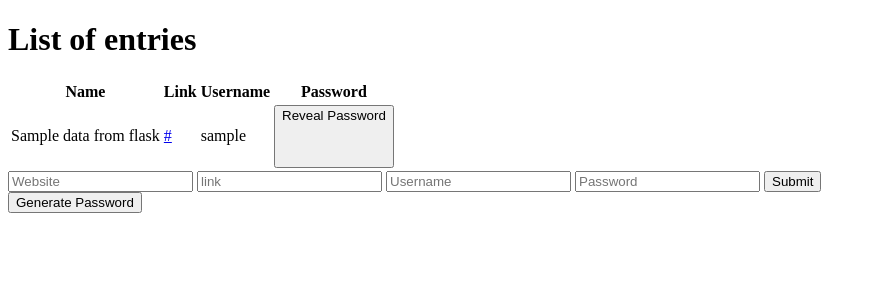
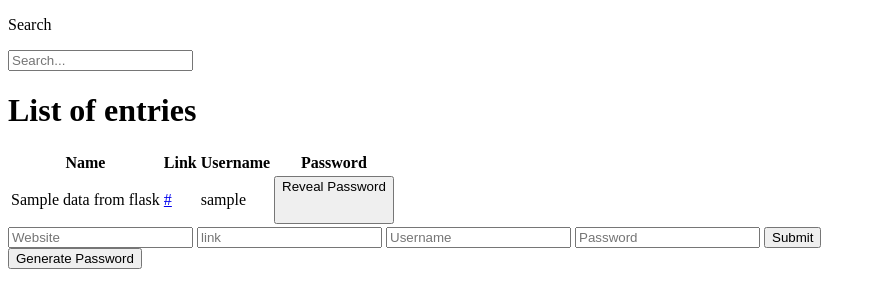
Before and after one commit to Mariuszix/cs50-final-project, a Flask app: template templates/index.html in a window 1280 px wide. Shown: the part 34-342 px from the top of the page, without its empty margins (0-876 px from the left). Run offline with Flask 2, Linux system fonts and the light colour scheme; the template is opened without the code that fills it: most values are stand-ins (such as "Sample title", 1, 10 or a date in 2020); some libraries are stand-ins or nearby versions.

Commit message:
cs50-final

```diff
--- a/static/css/stylepop.css
+++ b/static/css/stylepop.css
@@ -17,4 +17,6 @@
 
 .is-hidden {
     visibility: hidden;
+    height: 0px;
+    width: 0px;
   }
--- a/static/js/script.js
+++ b/static/js/script.js
@@ -10,39 +10,50 @@ const genButton = document.querySelector("#generator");
 // Select the password field
 const passField = document.querySelector("#password");
 
-// If there are password fields around, please event listener on them to be able to reveal passwords
-//After checking the password.
+//Select the search bar
+const search = document.querySelector("#search-bar");
 
-function tableText() {
-  let passwordX = crypt.decrypt(this.querySelector(".is-hidden").innerHTML);
+//Search in the page
+let searchResults;
+search.addEventListener("keyup", () => {
+  //Clear the Results
+  if (searchResults) {
+    searchResults.innerHTML = "";
+  }
 
-  changeText = () => {
-    this.innerHTML = `<p>${passwordX}<p>`;
-  };
-  //Check password
-  pw_prompt({
-    lm: "Please enter your password:",
-    callback: function (password) {
-      if (rx === password) {
-        response = true;
-        changeText();
-      } else {
-        response = false;
-        alert("password not good!");
+  const toDisplay = [];
+  let timeoutId;
+  if (timeoutId) {
+    clearTimeout(timeoutId);
+  }
+  timeoutId = setTimeout(function () {
+    let names = document.querySelectorAll(".name-search");
+
+    //loop over the Name row
+    for (let i = 0; i < names.length; i++) {
+      // If you find the search string in the name
+      if (
+        names[i].innerHTML.toLowerCase().includes(search.value.toLowerCase())
+      ) {
+        //Add the row where the name was found.
+        toDisplay.push([table.rows[i + 1].innerHTML]);
       }
-    },
-  });
-}
+    }
 
-let cells = document.querySelectorAll(".password-td");
-
-for (let i = 0; i < cells.length; i++) {
-  cells[i].addEventListener("click", tableText);
-}
-
-function functioForHtml() {
-  tableText();
-}
+    //Add results on the page
+    searchResults = document.querySelector("#search-results");
+    if (toDisplay.length > 0) {
+      for (let i = 0; i < toDisplay.length; i++) {
+        searchResults.innerHTML += `<td>${toDisplay[i]}</td>`;
+        if (!search.value) {
+          searchResults.innerHTML = "";
+        }
+      }
+    } else {
+      searchResults.innerHTML = "No results Found";
+    }
+  }, 700);
+});
 
 //If we are on the index page where #formElem is.
 if (formElem) {
@@ -82,7 +93,7 @@ if (formElem) {
   };
 }
 
-//Listen to the generate button and generate password when clicked.
+//Listen to the "generate" button and generate random password when clicked.
 if (genButton) {
   genButton.addEventListener("click", function () {
     let password = generatePass(18);
@@ -90,12 +101,12 @@ if (genButton) {
   });
 }
 
-//For the new html created @ TO REFACTOR
+//Function to run when the password button is clicked
 function htmlActivate(elm) {
   let passwordX = crypt.decrypt(elm.querySelector(".is-hidden").innerHTML);
 
   changeText = () => {
-    elm.innerHTML = `<p>${passwordX}<p>`;
+    elm.outerHTML = `<p class="revealed">${passwordX}</p>`;
   };
   //Check password
   pw_prompt({
@@ -123,12 +134,3 @@ function updateTable(name, link, username, password) {
       </tr>
     `;
 }
-// Encrypt user's password and store it in a variable to be user later on.
-
-// // TEST - ENCRYPT
-// let cipher = crypt.encrypt("FOO BAR");
-// // console.log(cipher);
-
-// // TEST - DECRYPT
-// let decipher = crypt.decrypt(cipher);
-// // console.log(decipher);
--- a/templates/index.html
+++ b/templates/index.html
@@ -3,7 +3,9 @@
 <script>
   const clmT = "{{ dataR }}";
 </script>
-
+ <p>Search</p>
+ <input id="search-bar" class="search-bar" type="text" placeholder="Search...">
+ <div id="search-results"></div>
 <h1>List of entries</h1>
 <div>
   <table id="list-entries">
@@ -15,10 +17,10 @@
     </tr>
     {% for i in dataFromFlask %}
     <tr>
-      <td>{{ i['name'] }}</td>
+      <td class="name-search">{{ i['name'] }}</td>
       <td> <a target="_blank" href="{{ i['link'] }}">{{ i['link'] }}</a></td>
       <td class="username-td">{{ i['username'] }}</td>
-      <td class="password-td"> <button>Reveal Password<p class="is-hidden">{{ i['hash'] }}</p></button></td>
+      <td class="password-td"> <button onclick="htmlActivate(this)">Reveal Password<p class="is-hidden">{{ i['hash'] }}</p></button></td>
     </tr>
     {% endfor %}
   </table>
```
Also changed, not shown: passwordmanager.db.
